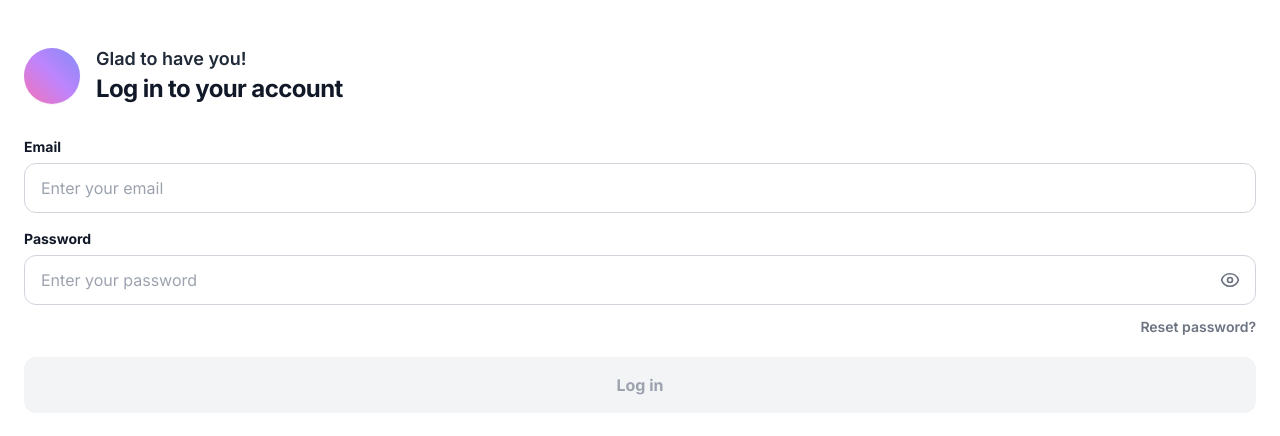
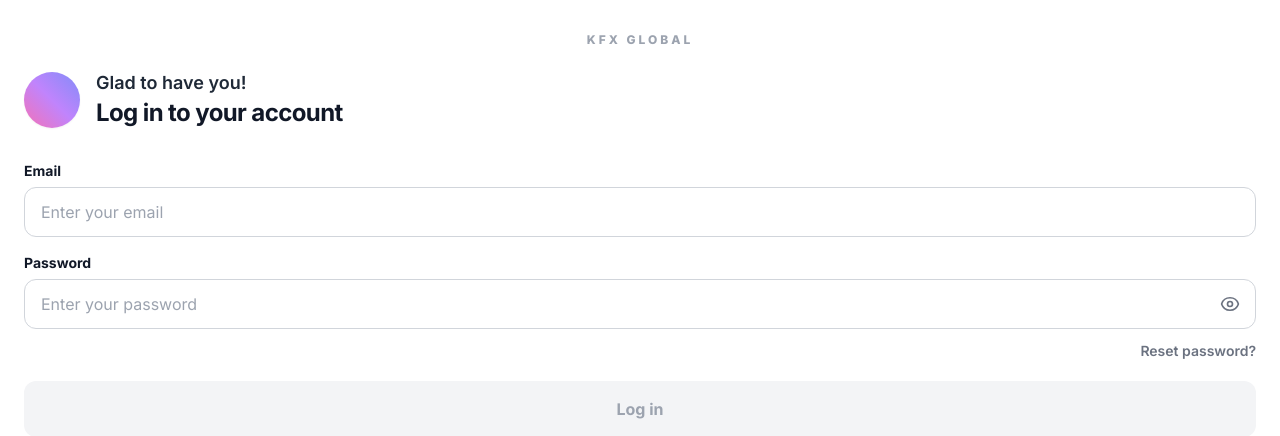
Before and after one commit to bakarekehinde383/Gold-trading-dashboard-, a Flask app: page / in a window 1280 px wide. Shown: the top 436 px of the page. Run offline with Flask 3, Linux system fonts and the light colour scheme; some libraries are stand-ins or nearby versions.

Commit message:
Update login.html

```diff
--- a/templates/login.html
+++ b/templates/login.html
@@ -5,14 +5,18 @@
     <meta name="viewport" content="width=device-width, initial-scale=1.0, maximum-scale=1.0, user-scalable=no">
     <title>KFX Log In</title>
     <script src="https://cdn.tailwindcss.com"></script>
-    <link href="https://fonts.googleapis.com/css2?family=Inter:wght@400;600;700&display=swap" rel="stylesheet">
+    <link href="https://fonts.googleapis.com/css2?family=Inter:wght@400;600;700;800&display=swap" rel="stylesheet">
     <style>
         body { font-family: 'Inter', sans-serif; }
     </style>
 </head>
 <body class="bg-white text-gray-900 min-h-screen flex flex-col justify-between">
     <div>
-        <div class="px-6 flex items-center gap-4 mb-8 mt-12">
+        <div class="px-6 pt-8 pb-2 text-center">
+            <h2 class="text-xs font-extrabold tracking-[0.25em] text-gray-400 uppercase">KFX GLOBAL</h2>
+        </div>
+
+        <div class="px-6 flex items-center gap-4 mb-8 mt-4">
             <div class="w-14 h-14 rounded-full bg-gradient-to-tr from-pink-400 via-purple-400 to-indigo-400 shadow-sm flex-shrink-0"></div>
             <div>
                 <p class="text-gray-800 font-semibold text-lg leading-tight">Glad to have you!</p>
```
